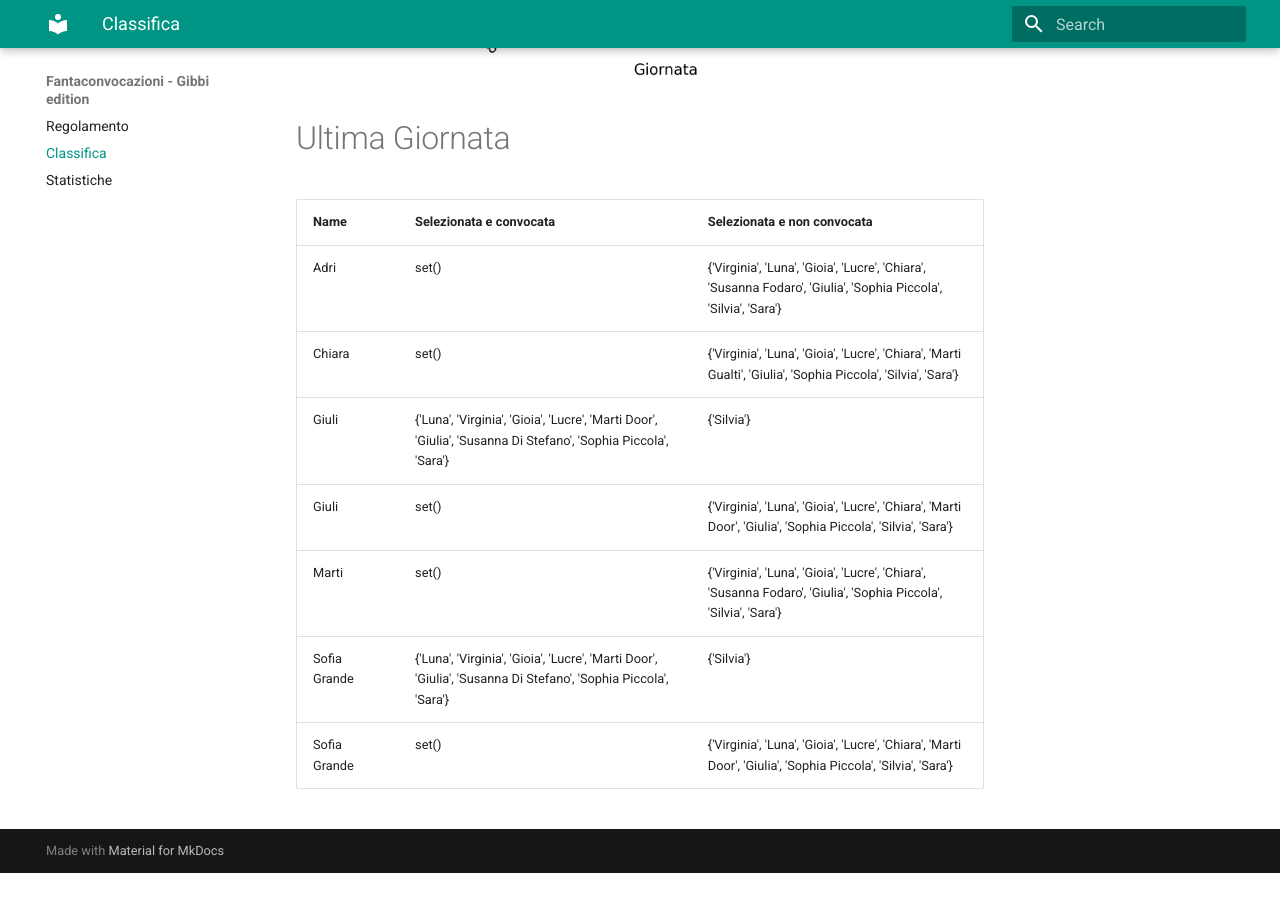
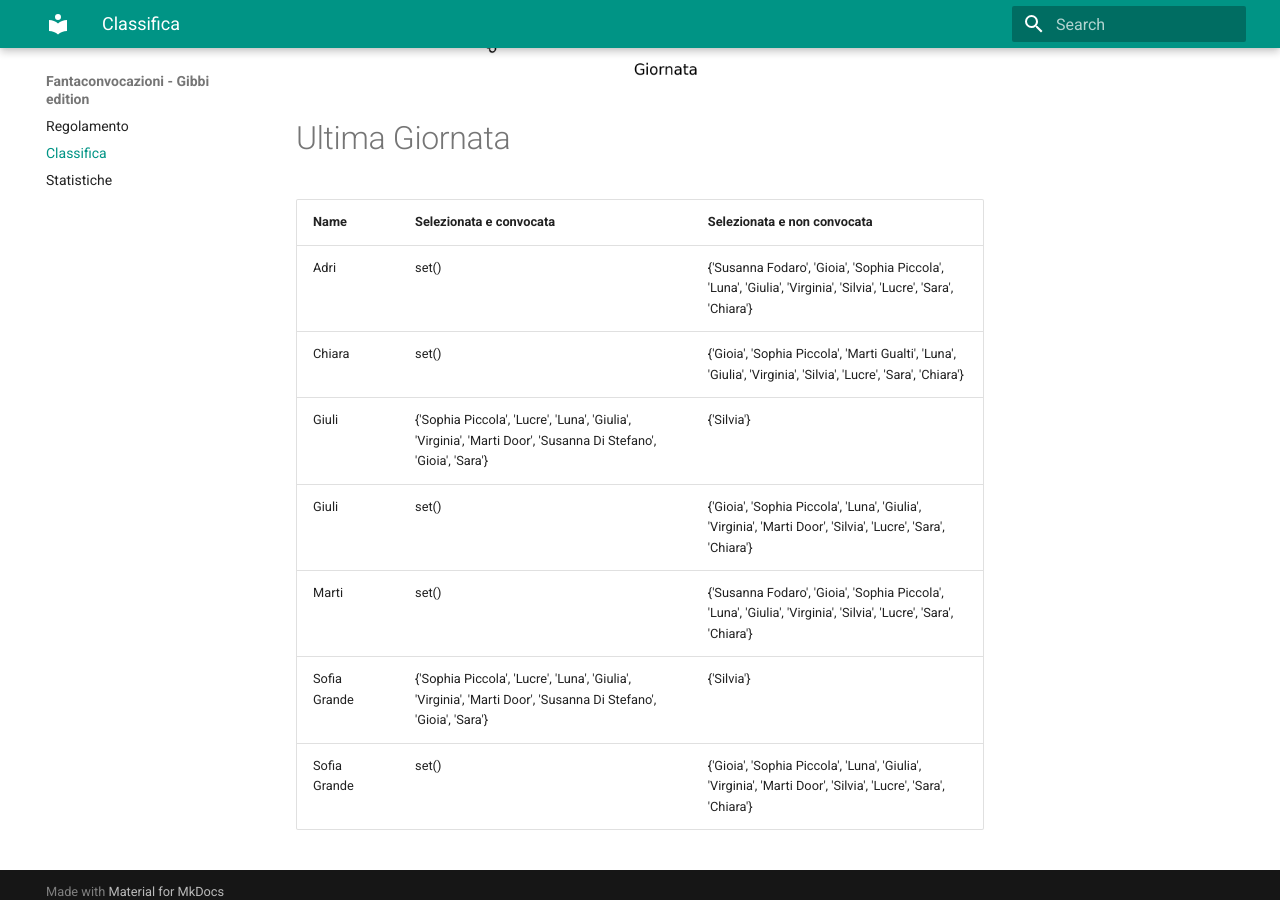
Before and after one commit to martinig94/fantagibbi, an MkDocs documentation site: the page built from docs/Classifica.md, in a window 1280 px wide and 900 px high, scrolled down 1030 px. Built offline with MkDocs 1.6.1 and Material for MkDocs 9.7.7, drawn with Linux system fonts in a browser that asks for light colours; before the commit the page ends 1903 px from its top, so only the background shows below that.

Commit message:
Auto-update from main.py

```diff
--- a/docs/Classifica.md
+++ b/docs/Classifica.md
@@ -18,11 +18,11 @@
 <!-- START_TABLE CORRECT -->
 | Name         | Selezionata e convocata                                                                                        | Selezionata e non convocata                                                                                      |
 |:-------------|:---------------------------------------------------------------------------------------------------------------|:-----------------------------------------------------------------------------------------------------------------|
-| Adri         | set()                                                                                                          | {'Virginia', 'Luna', 'Gioia', 'Lucre', 'Chiara', 'Susanna Fodaro', 'Giulia', 'Sophia Piccola', 'Silvia', 'Sara'} |
-| Chiara       | set()                                                                                                          | {'Virginia', 'Luna', 'Gioia', 'Lucre', 'Chiara', 'Marti Gualti', 'Giulia', 'Sophia Piccola', 'Silvia', 'Sara'}   |
-| Giuli        | {'Luna', 'Virginia', 'Gioia', 'Lucre', 'Marti Door', 'Giulia', 'Susanna Di Stefano', 'Sophia Piccola', 'Sara'} | {'Silvia'}                                                                                                       |
-| Giuli        | set()                                                                                                          | {'Virginia', 'Luna', 'Gioia', 'Lucre', 'Chiara', 'Marti Door', 'Giulia', 'Sophia Piccola', 'Silvia', 'Sara'}     |
-| Marti        | set()                                                                                                          | {'Virginia', 'Luna', 'Gioia', 'Lucre', 'Chiara', 'Susanna Fodaro', 'Giulia', 'Sophia Piccola', 'Silvia', 'Sara'} |
-| Sofia Grande | {'Luna', 'Virginia', 'Gioia', 'Lucre', 'Marti Door', 'Giulia', 'Susanna Di Stefano', 'Sophia Piccola', 'Sara'} | {'Silvia'}                                                                                                       |
-| Sofia Grande | set()                                                                                                          | {'Virginia', 'Luna', 'Gioia', 'Lucre', 'Chiara', 'Marti Door', 'Giulia', 'Sophia Piccola', 'Silvia', 'Sara'}     |
+| Adri         | set()                                                                                                          | {'Susanna Fodaro', 'Gioia', 'Sophia Piccola', 'Luna', 'Giulia', 'Virginia', 'Silvia', 'Lucre', 'Sara', 'Chiara'} |
+| Chiara       | set()                                                                                                          | {'Gioia', 'Sophia Piccola', 'Marti Gualti', 'Luna', 'Giulia', 'Virginia', 'Silvia', 'Lucre', 'Sara', 'Chiara'}   |
+| Giuli        | {'Sophia Piccola', 'Lucre', 'Luna', 'Giulia', 'Virginia', 'Marti Door', 'Susanna Di Stefano', 'Gioia', 'Sara'} | {'Silvia'}                                                                                                       |
+| Giuli        | set()                                                                                                          | {'Gioia', 'Sophia Piccola', 'Luna', 'Giulia', 'Virginia', 'Marti Door', 'Silvia', 'Lucre', 'Sara', 'Chiara'}     |
+| Marti        | set()                                                                                                          | {'Susanna Fodaro', 'Gioia', 'Sophia Piccola', 'Luna', 'Giulia', 'Virginia', 'Silvia', 'Lucre', 'Sara', 'Chiara'} |
+| Sofia Grande | {'Sophia Piccola', 'Lucre', 'Luna', 'Giulia', 'Virginia', 'Marti Door', 'Susanna Di Stefano', 'Gioia', 'Sara'} | {'Silvia'}                                                                                                       |
+| Sofia Grande | set()                                                                                                          | {'Gioia', 'Sophia Piccola', 'Luna', 'Giulia', 'Virginia', 'Marti Door', 'Silvia', 'Lucre', 'Sara', 'Chiara'}     |
 <!-- END_TABLE CORRECT -->
```
